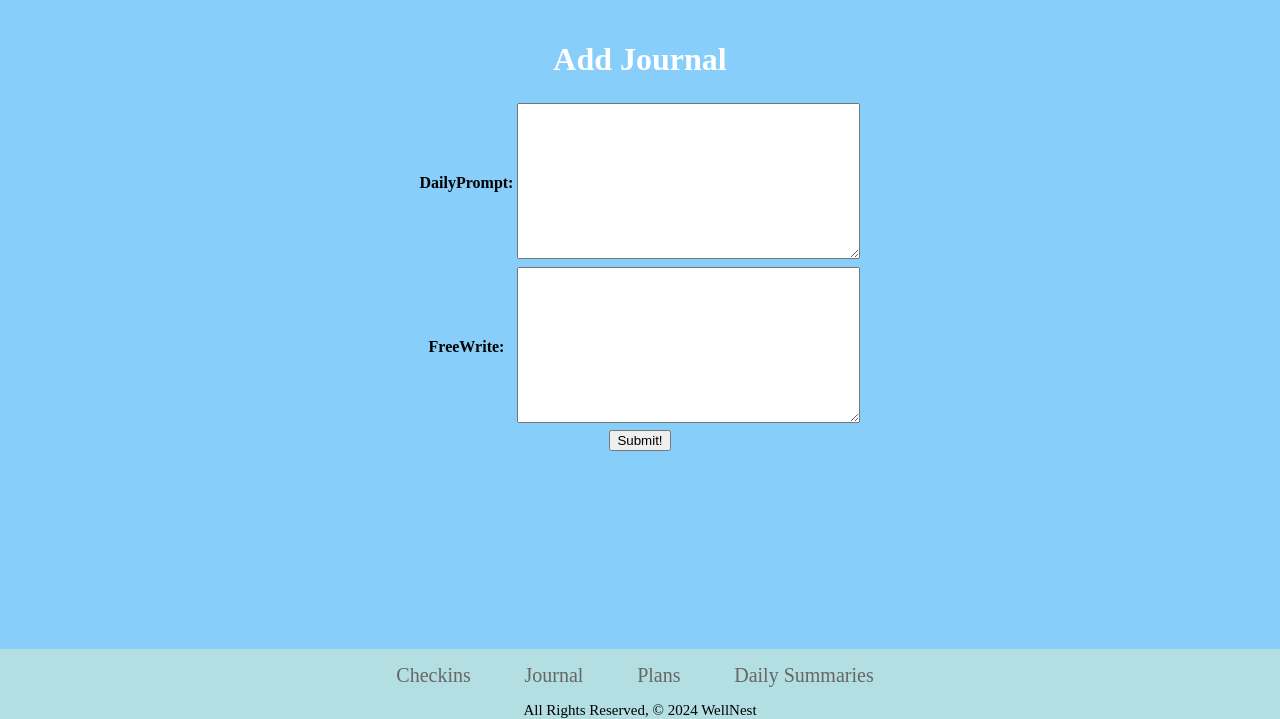
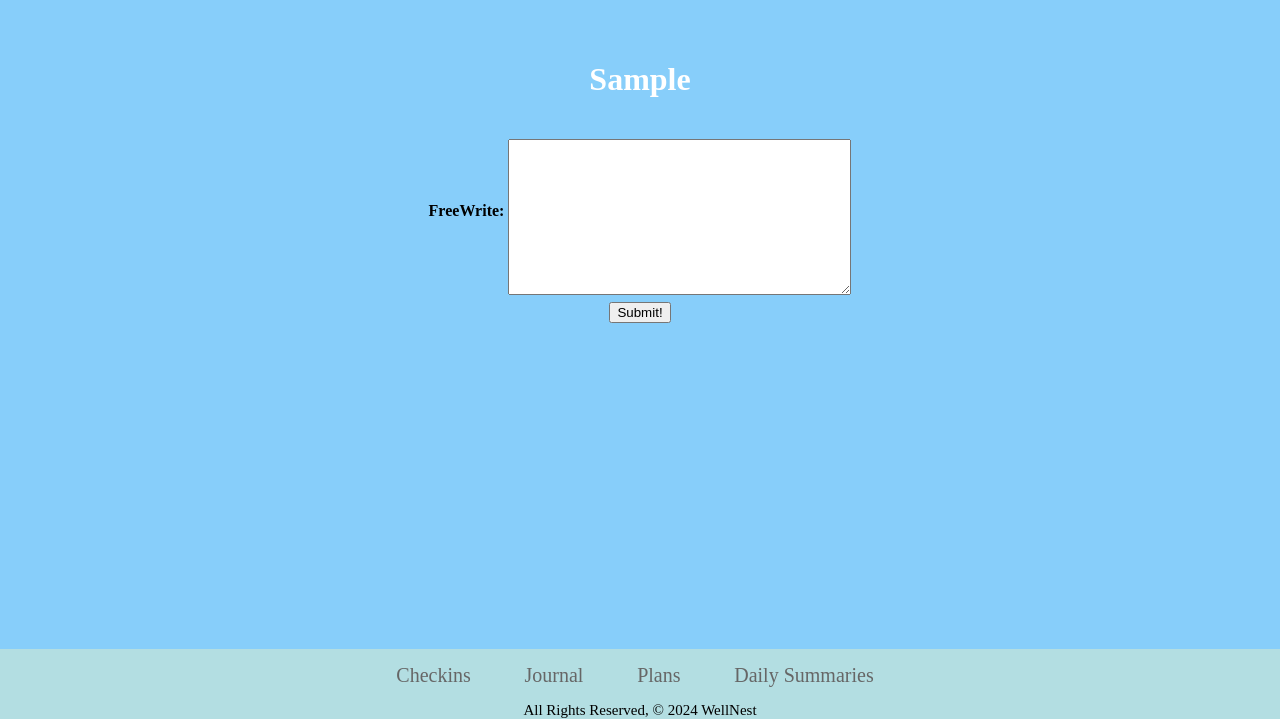
Before and after one commit to LGsusM69/wellNest, a Django app: page /journal/create/ in a window 1280 px wide. Shown: the part 81-800 px from the top of the page. Run offline with Django 3.2, Linux system fonts and the light colour scheme; tables that the repository leaves empty hold one stand-in row (values such as "Sample post"); lists and menus that the app fills with data are empty.

Commit message:
add random prompt

```diff
--- a/main_app/admin.py
+++ b/main_app/admin.py
@@ -1,6 +1,6 @@
 from django.contrib import admin
 
-from .models import DailyCheckIn, Journal, User, DailySummary, Plan
+from .models import DailyCheckIn, Journal, User, DailySummary, Plan, DailyPrompt
 
 # Register your models here.
 
@@ -8,3 +8,4 @@ admin.site.register(DailyCheckIn)
 admin.site.register(Journal)
 admin.site.register(DailySummary)
 admin.site.register(Plan)
+admin.site.register(DailyPrompt)
--- a/main_app/forms.py
+++ b/main_app/forms.py
@@ -5,4 +5,4 @@ from django.forms import ModelForm
 class JournalEntryForm(ModelForm):
     class Meta:
         model = Journal
-        fields = ['dailyPrompt', 'freeWrite', 'user']
+        fields = ['freeWrite', 'user']
--- a/main_app/models.py
+++ b/main_app/models.py
@@ -7,11 +7,13 @@ import datetime
 
 
 class Journal(models.Model):
-    dailyPrompt = models.TextField(max_length=250)
     freeWrite = models.TextField(max_length=1000)
     date = models.DateField(default=datetime.date.today)
 
     user = models.ForeignKey(User, on_delete=models.CASCADE)
+
+class DailyPrompt(models.Model):
+    prompt = models.CharField(max_length=100)
 
 
 class DailyCheckIn(models.Model):
--- a/main_app/templates/main_app/journal_form.html
+++ b/main_app/templates/main_app/journal_form.html
@@ -1,15 +1,19 @@
 {% extends 'base.html' %}
 
 {% block content %}
-  <h1>Add Journal</h1>
+<main class="container">
+    <h1>{{ daily_prompt.prompt }}</h1>
     <!-- Leaving the action empty makes the form post to the same url used to display it -->
     <form action="" method="POST">
       <!-- Django requires the following for security purposes -->
-    {% csrf_token %}
+      <input type="hidden" name="csrfmiddlewaretoken" value="qbvEjgstg89Mq3cPGazbWf6rUlGC127ToPxr9uTxxSMySd40YZIM4jvx8fPyZ5Xk">
       <table>
         <!-- Render the inputs inside of <tr>s & <td>s -->
-      {{ form.as_table }}
+        <tr><th><label for="id_freeWrite">FreeWrite:</label></th><td><ul class="errorlist"></ul><textarea name="freeWrite" cols="40" rows="10" maxlength="1000" required id="id_freeWrite">
+  </textarea></td></tr>
+
       </table>
       <input type="submit" value="Submit!" class="btn">
     </form>
+  </main>
 {% endblock %}
--- a/main_app/views.py
+++ b/main_app/views.py
@@ -2,14 +2,15 @@ from django.shortcuts import render, redirect
 from django.views.generic.edit import CreateView
 from .forms import JournalEntryForm
 from datetime import date
+from random import randint
 
-from .models import Journal, DailyCheckIn, Plan, DailySummary
+from .models import Journal, DailyCheckIn, Plan, DailySummary, DailyPrompt
 
 # Create your views here.
 
 class JournalCreate(CreateView):
     model = Journal
-    fields = ["dailyPrompt", "freeWrite"]
+    fields = ["freeWrite"]
     success_url = '/journal'
 
     def form_valid(self, form):
@@ -17,6 +18,15 @@ class JournalCreate(CreateView):
         form.instance.user = self.request.user  # form.instance is the cat
     # Let the CreateView do its job as usual
         return super().form_valid(form)
+
+    def get_context_data(self, **kwargs):
+        context = super().get_context_data(**kwargs)
+
+        count = DailyPrompt.objects.count()
+        #daily_prompt = DailyPrompt.objects.first()
+        daily_prompt = DailyPrompt.objects.all()[randint(0, count -1)]
+        context['daily_prompt'] = daily_prompt
+        return context
 
 class PlanCreate(CreateView):
     model = Plan
```
Also changed, not shown: main_app/migrations/0001_initial.py, main_app/migrations/0002_auto_20240320_1529.py, main_app/migrations/0003_rename_dailyprompts_dailyprompt.py (added), main_app/migrations/0004_remove_dailyprompt_date.py (added). Lines whose indentation alone changed are shown as unchanged.
